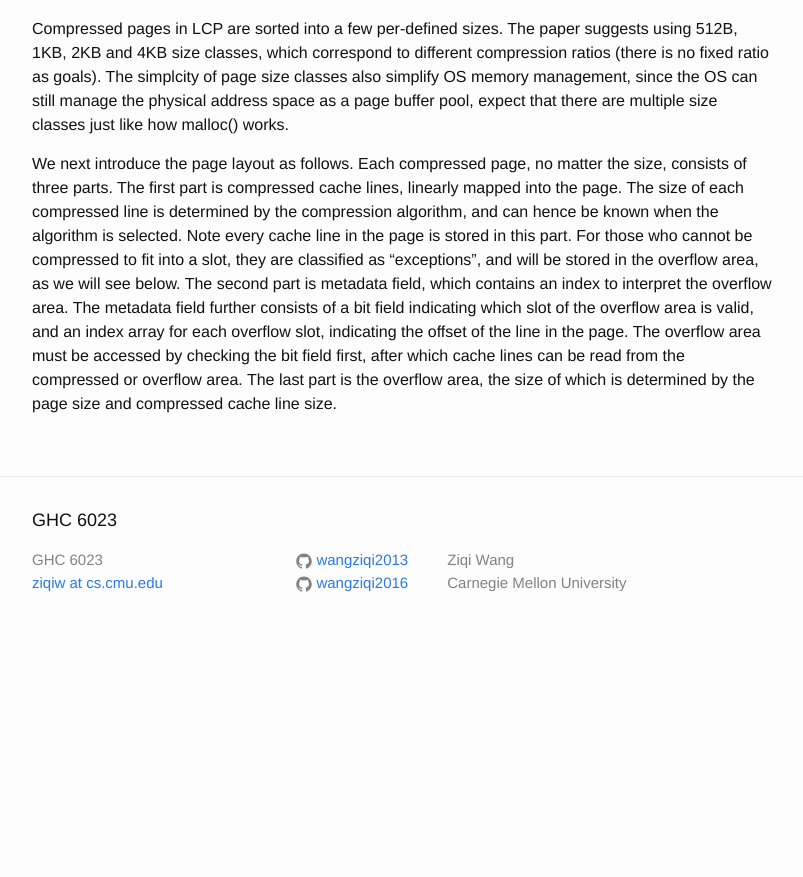
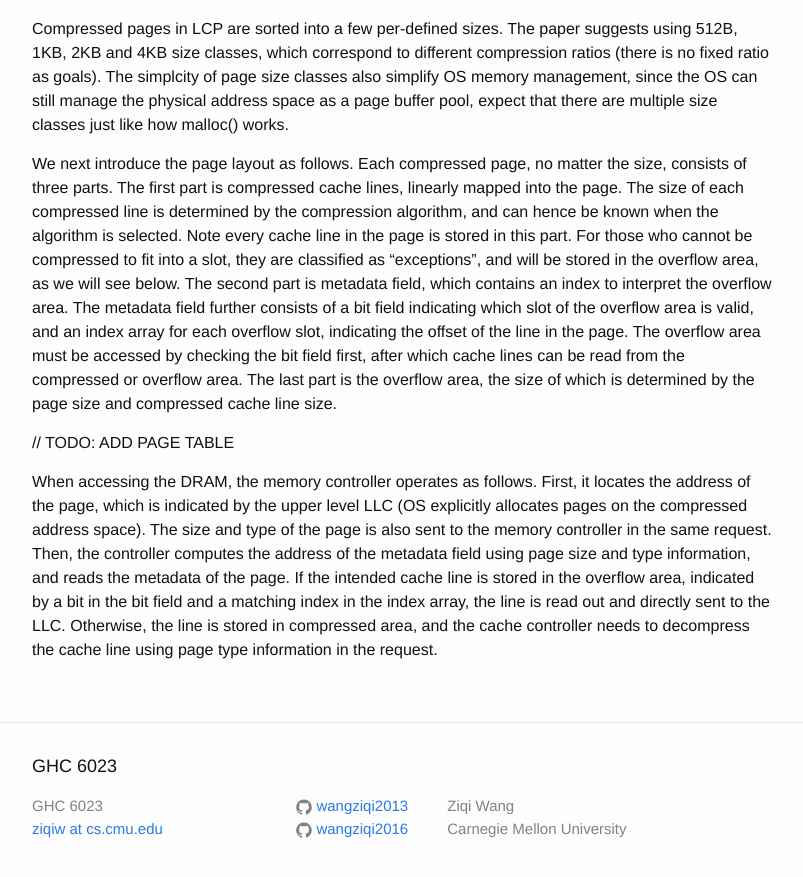
Before and after one commit to wangziqi2013/wangziqi2013.github.io, a Jekyll site: the page built from _posts/2020-05-20-lcp.markdown, in a window 1280 px wide and 900 px high, scrolled down 1522 px. Shown: the top 877 px of the window, without its empty margins (238-1041 px from the left). Built offline with Jekyll 4.4.1, drawn with Linux system fonts in a browser that asks for light colours; before the commit the page ends 2176 px from its top, so only the background shows below that.

Commit message:
Adding op

```diff
--- a/_posts/2020-05-20-lcp.markdown
+++ b/_posts/2020-05-20-lcp.markdown
@@ -64,3 +64,13 @@ the overflow area. The metadata field further consists of a bit field indicating
 and an index array for each overflow slot, indicating the offset of the line in the page. The overflow area must be
 accessed by checking the bit field first, after which cache lines can be read from the compressed or overflow area.
 The last part is the overflow area, the size of which is determined by the page size and compressed cache line size.
+
+// TODO: ADD PAGE TABLE
+
+When accessing the DRAM, the memory controller operates as follows. First, it locates the address of the page, which is
+indicated by the upper level LLC (OS explicitly allocates pages on the compressed address space). The size and type of the
+page is also sent to the memory controller in the same request. Then, the controller computes the address of the metadata
+field using page size and type information, and reads the metadata of the page. If the intended cache line is stored in
+the overflow area, indicated by a bit in the bit field and a matching index in the index array, the line is read out and
+directly sent to the LLC. Otherwise, the line is stored in compressed area, and the cache controller needs to decompress
+the cache line using page type information in the request.
```
